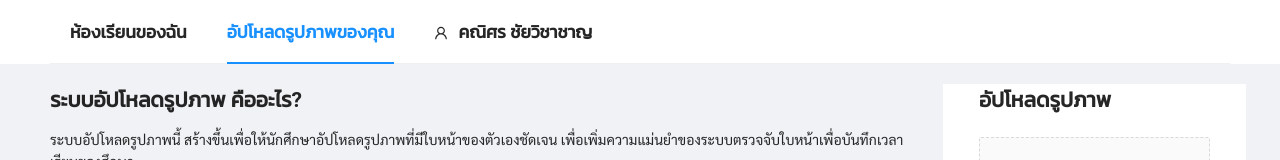
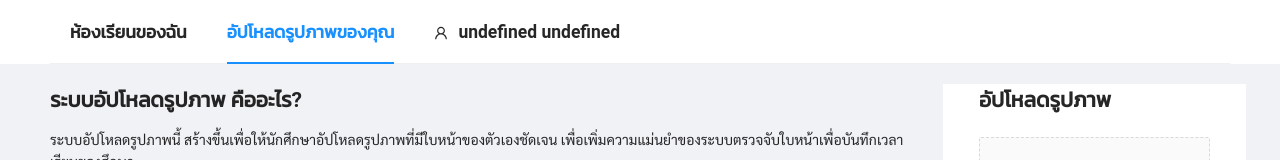
Before and after one commit to khanysorn/frrsca-frontend, a React (Create React App) app: page /student/upload in a window 1280 px wide. Shown: the top 160 px of the page. Built offline with nearby package versions, Linux system fonts and the light colour scheme; no server answers.

Commit message:
[UPDATE] Student name on Menu Bar

```diff
--- a/src/components/student/Menu.js
+++ b/src/components/student/Menu.js
@@ -2,23 +2,27 @@ import React from "react";
 import { Menu } from "antd";
 import MenuBarStyle from '../MenuBarStyle'
 import { UserOutlined, PoweroffOutlined } from '@ant-design/icons';
-import { Link, useLocation } from "react-router-dom";
+import { Link, useLocation, withRouter } from "react-router-dom";
 const { SubMenu } = Menu;
 
-const MenuBar = () =>  {
+const MenuBar = (props) =>  {
   const location = useLocation();
   const path = location.pathname.split("/").reverse()[0]
+  const logout = () => {
+    localStorage.removeItem("user");
+    props.history.push("/Login")
+  }
     return(
         <>
         <Menu theme="light" mode="horizontal" defaultSelectedKeys={[path]} style={MenuBarStyle} triggerSubMenuAction="click">
             <Menu.Item key="class"><Link to="/student/class">ห้องเรียนของฉัน</Link></Menu.Item>
             <Menu.Item key="upload"><Link to="/student/upload">อัปโหลดรูปภาพของคุณ</Link></Menu.Item>
-            <SubMenu icon={<UserOutlined />} title="คณิศร ชัยวิชาชาญ" style={{float: 'right'}}>
-                <Menu.Item><PoweroffOutlined /> ออกจากระบบ</Menu.Item>
+            <SubMenu icon={<UserOutlined />} title={`${props.name} ${props.surname}`} style={{float: 'right'}}>
+                <Menu.Item onClick={()=>logout()}><PoweroffOutlined /> ออกจากระบบ</Menu.Item>
             </SubMenu>
         </Menu>
 
         </>)
   }
 
-  export default MenuBar;
+  export default withRouter(MenuBar);
```
